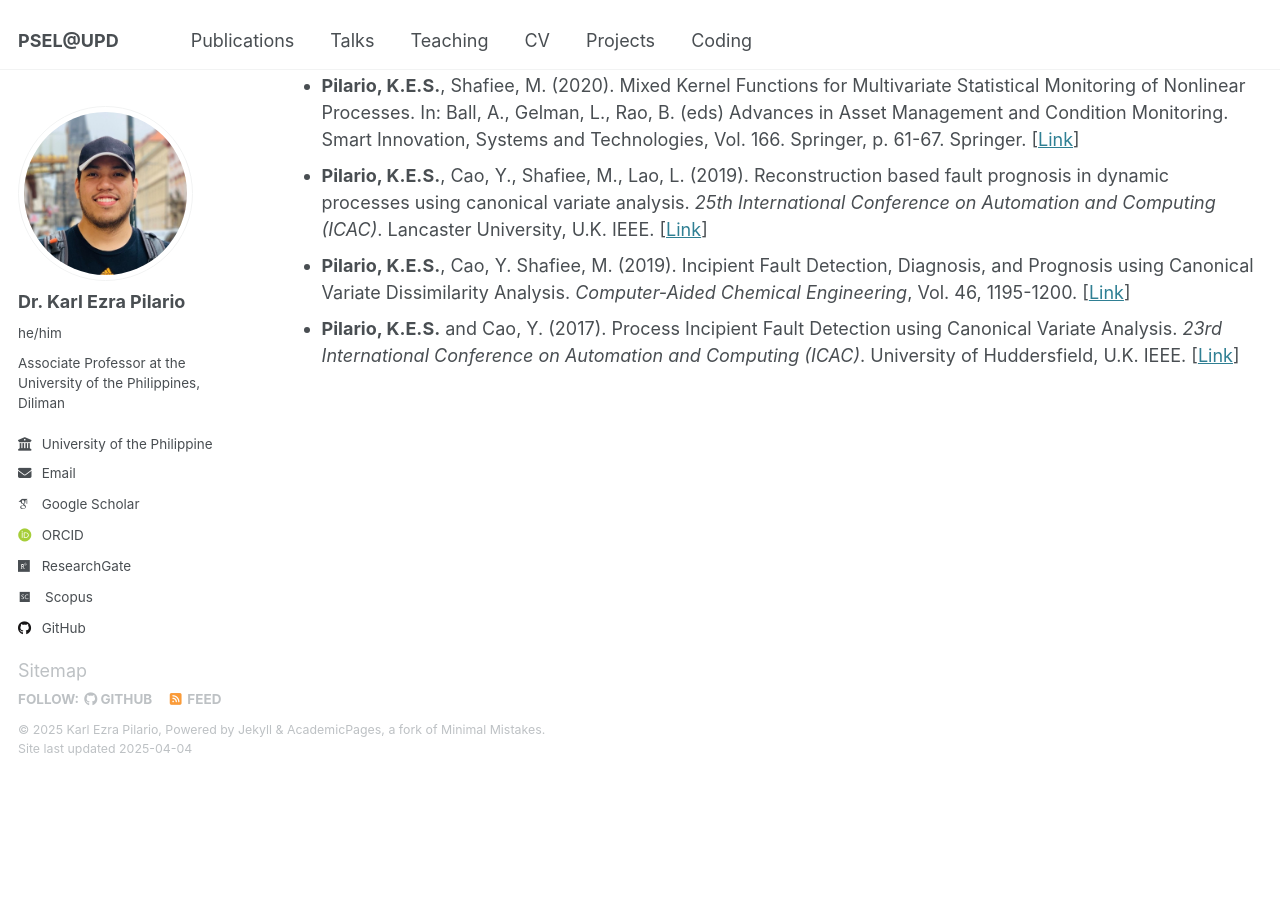
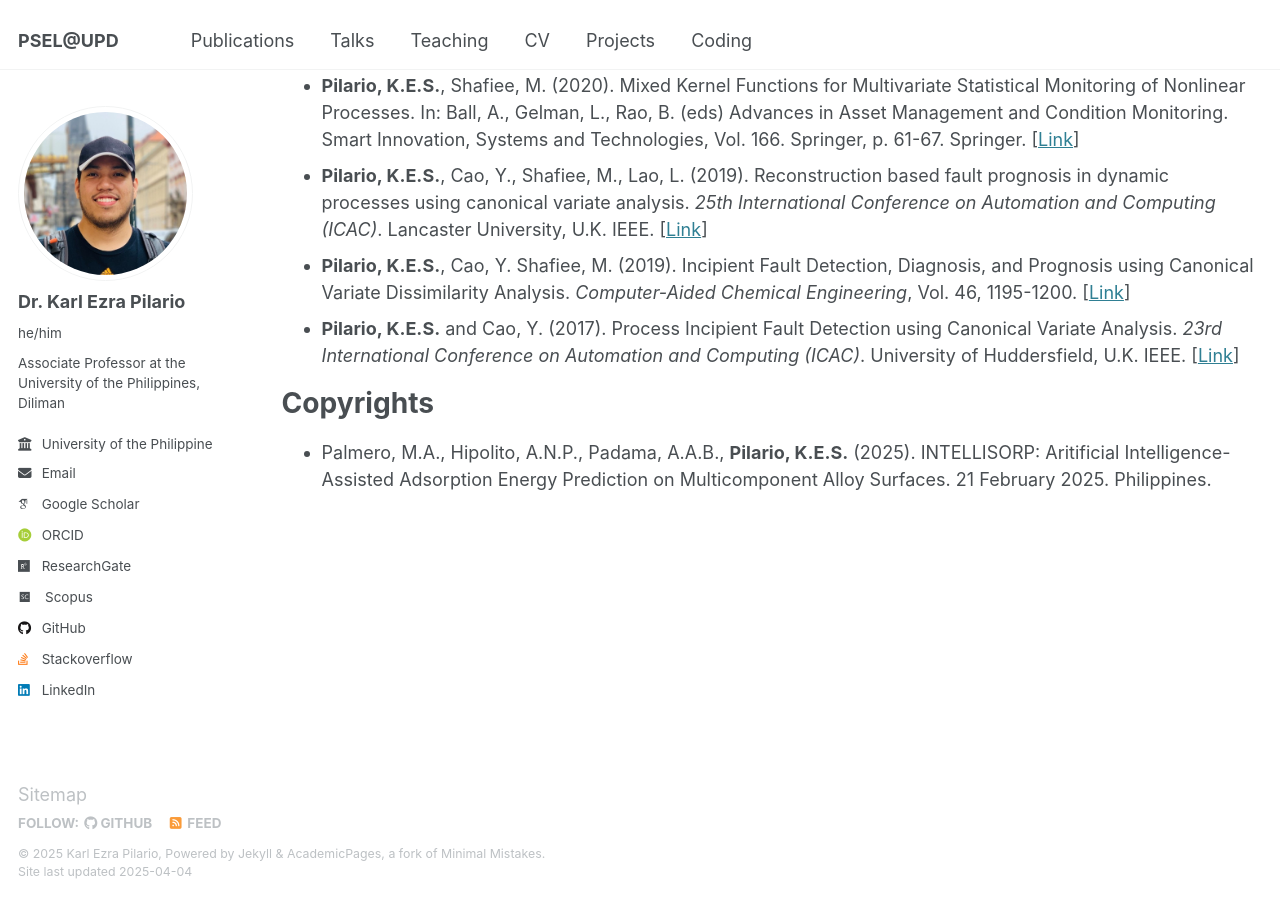
Before and after one commit to kspilario/kspilario.github.io, a Jekyll site: the page built from _pages/publications.md, in a window 1280 px wide and 900 px high, scrolled down 2804 px. Built offline with Jekyll 4.4.1, drawn with Linux system fonts in a browser that asks for light colours; some web fonts are replaced; before the commit the page ends 3580 px from its top, so only the background shows below that.

Commit message:
Update publications.md

```diff
--- a/_pages/publications.md
+++ b/_pages/publications.md
@@ -65,3 +65,7 @@
 * **Pilario, K.E.S.**, Cao, Y., Shafiee, M., Lao, L. (2019). Reconstruction based fault prognosis in dynamic processes using canonical variate analysis. *25th International Conference on Automation and Computing (ICAC)*. Lancaster University, U.K. IEEE. [[Link](https://doi.org/10.23919/IConAC.2019.8895249)]
 * **Pilario, K.E.S.**, Cao, Y. Shafiee, M. (2019). Incipient Fault Detection, Diagnosis, and Prognosis using Canonical Variate Dissimilarity Analysis. *Computer-Aided Chemical Engineering*, Vol. 46, 1195-1200. [[Link](https://doi.org/10.1016/B978-0-12-818634-3.50200-9)]
 * **Pilario, K.E.S.** and Cao, Y. (2017). Process Incipient Fault Detection using Canonical Variate Analysis. *23rd International Conference on Automation and Computing (ICAC)*. University of Huddersfield, U.K. IEEE. [[Link](https://doi.org/10.23919/IConAC.2017.8082031)]
+
+# Copyrights
+
+* Palmero, M.A., Hipolito, A.N.P., Padama, A.A.B., **Pilario, K.E.S.** (2025). INTELLISORP: Aritificial Intelligence-Assisted Adsorption Energy Prediction on Multicomponent Alloy Surfaces. 21 February 2025. Philippines.
```
